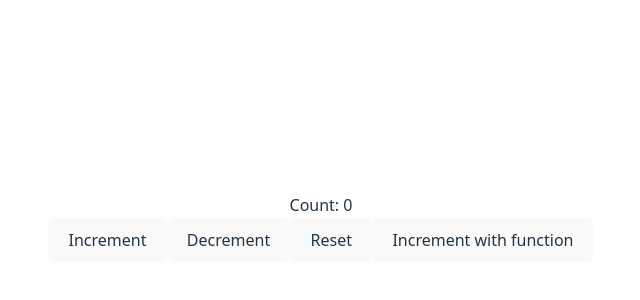
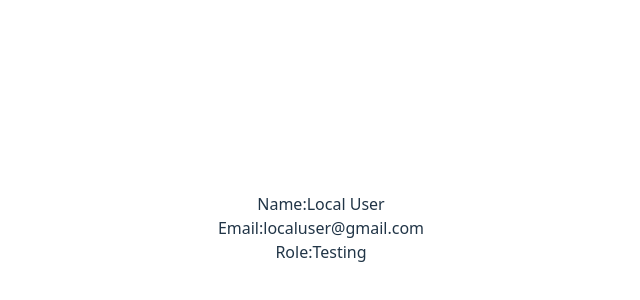
Before and after one commit to SoumitraMaity14/React, a React (Vite) app in the folder practice/: page / in a window 1280 px wide. Shown: the part 172-472 px from the top of the page, without its empty margins (319-959 px from the left). Built offline with nearby package versions, Linux system fonts and the light colour scheme.

Commit message:
added context

```diff
--- a/practice/src/App.tsx
+++ b/practice/src/App.tsx
@@ -24,7 +24,7 @@ import { SharingState, ShoppingCart } from './components/state/SharingState'
 import { SharingStatePractice } from './components/state/SharingStatePractice'
 import { SnapShot } from './components/state/SnapShot'
 import { DashBoard } from './components/todo-practice/DashBoard'
-import { User } from './components/context/new-update-context/User'
+// import { User } from './components/context/new-update-context/User'
 import { CountMemo } from './components/memo/CountMemo'
 import { TodoListPractice } from './components/state/array/TodoListPractice'
 import { SearchPractice } from './components/state/SearchPractice'
@@ -35,13 +35,15 @@ import { CounterReducerPractice } from './components/reducer/CounterReducerPract
 import { StopPropigation } from './components/StopPropigation'
 import { CartWithReducer } from './components/reducer/CartWithReducer'
 import { UseStateUseReducer } from './components/reducer/UseStateUseReducer'
+import {User} from './components/context/practice-context/User'
 
 function App() {
 
 
   return (
     <>
-    <UseStateUseReducer/>
+    <User/>
+    {/* <UseStateUseReducer/> */}
     {/* <CartWithReducer/> */}
     {/* <StopPropigation/> */}
     {/* <CounterReducerPractice/> */}
--- /dev/null
+++ b/practice/src/components/context/practice-context/Context.ts
@@ -0,0 +1,7 @@
+import {createContext} from 'react'
+
+export const Contextvalue=createContext({
+    name: "Local User",
+    role: "Testing",
+    email: "localuser@gmail.com"
+})
--- /dev/null
+++ b/practice/src/components/context/practice-context/ContextProvider.tsx
@@ -0,0 +1,17 @@
+import { Contextvalue } from "./Context"
+import { Main } from "./Main"
+
+export const ContextProvider = () => {
+    const user={
+        name:"Soumitra",
+        role: "admin",
+        email: "somitra@org.com"
+    }
+  return (
+    <Contextvalue.Provider value={user}>
+        <h2>Main File</h2>
+        <Main/>
+
+    </Contextvalue.Provider>
+  )
+}
--- /dev/null
+++ b/practice/src/components/context/practice-context/Main.tsx
@@ -0,0 +1,7 @@
+import { User } from "./User"
+
+export const Main = () => {
+  return (
+    <div><User/></div>
+  )
+}
--- /dev/null
+++ b/practice/src/components/context/practice-context/User.tsx
@@ -0,0 +1,13 @@
+import { useContext } from "react"
+import { Contextvalue } from "./Context"
+
+export const User = () => {
+    const user=useContext(Contextvalue)
+  return (
+    <div>
+        <p>Name:{user.name} </p>
+        <p>Email:{user.email} </p>
+        <p>Role:{user.role} </p>
+    </div>
+  )
+}
```
